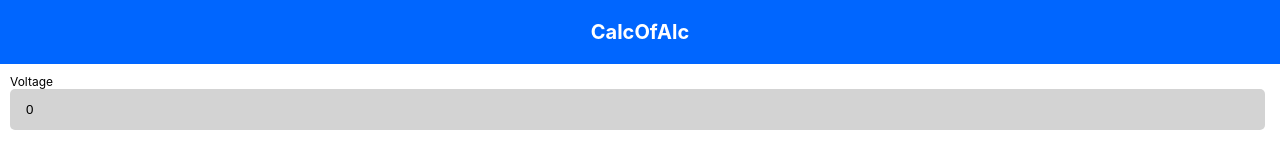
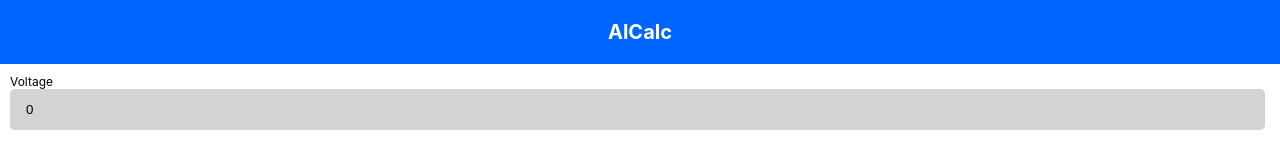
Before and after one commit to Soyusz/AlCalc, a React (Create React App) app in the folder client/: page / in a window 1280 px wide. Shown: the top 141 px of the page. Built offline with nearby package versions, Linux system fonts and the light colour scheme.

Commit message:
navigation update

```diff
--- a/client/src/App.tsx
+++ b/client/src/App.tsx
@@ -1,11 +1,12 @@
 import React from "react";
-import { Navigator } from "./Navigator";
+import { Navigator } from "./components/Navigation/Navigator";
+import { Fallback404 } from "./views/Fallback404/Fallback404";
 import { Home } from "./views/Home/Home";
 
 function App() {
   return (
     <>
-      <Home />
+      <Navigator />
     </>
   );
 }
--- a/client/src/components/Header.tsx
+++ b/client/src/components/Header.tsx
@@ -1,9 +1,13 @@
+import { useLocation } from "react-router-dom";
 import styled from "styled-components";
+import { titleMap } from "./Navigation/TitleMap";
 
 export const Header = () => {
+  const params = useLocation();
+  console.log(params);
   return (
     <Container>
-      <Title>CalcOfAlc</Title>
+      <Title>{titleMap.get(params.pathname)}</Title>
     </Container>
   );
 };
--- /dev/null
+++ b/client/src/components/Navigation/Navigator.tsx
@@ -0,0 +1,15 @@
+import { ReactNode } from "react";
+import { Route, Routes, BrowserRouter as Router } from "react-router-dom";
+import { Header } from "../Header";
+import { Home } from "../../views/Home/Home";
+import { Fallback404 } from "../../views/Fallback404/Fallback404";
+
+export const Navigator = () => (
+  <Router>
+    <Header />
+    <Routes>
+      <Route path={"/"} element={<Home />} />
+      <Route path={"/404"} element={<Fallback404 />} />
+    </Routes>
+  </Router>
+);
--- /dev/null
+++ b/client/src/components/Navigation/TitleMap.ts
@@ -0,0 +1,7 @@
+const map = new Map();
+
+map.set("/", "AlCalc");
+map.set("/404", "404");
+map.set("ranking", "Ranking");
+
+export const titleMap = map;
--- /dev/null
+++ b/client/src/views/Fallback404/Fallback404.tsx
@@ -0,0 +1 @@
+export const Fallback404 = () => <div>404</div>;
--- a/client/src/views/Home/Home.tsx
+++ b/client/src/views/Home/Home.tsx
@@ -1,7 +1,6 @@
 import { useEffect, useRef, useState } from "react";
 import styled from "styled-components";
 import { Button } from "../../components/Button";
-import { Header } from "../../components/Header";
 import { Input } from "../../components/Input";
 import { Ring } from "./components/Ring";
 
@@ -29,8 +28,6 @@ export const Home = () => {
   }, [value]);
 
   return (
-    <>
-      <Header />
     <Container>
       <Input
         label="Voltage"
@@ -55,7 +52,6 @@ export const Home = () => {
       </Ring>
       <Button label={"nice cock"} />
     </Container>
-    </>
   );
 };
 
```
Also changed, not shown: client/src/Navigator.tsx (deleted, +0 -7 lines). Lines whose indentation alone changed are shown as unchanged.
